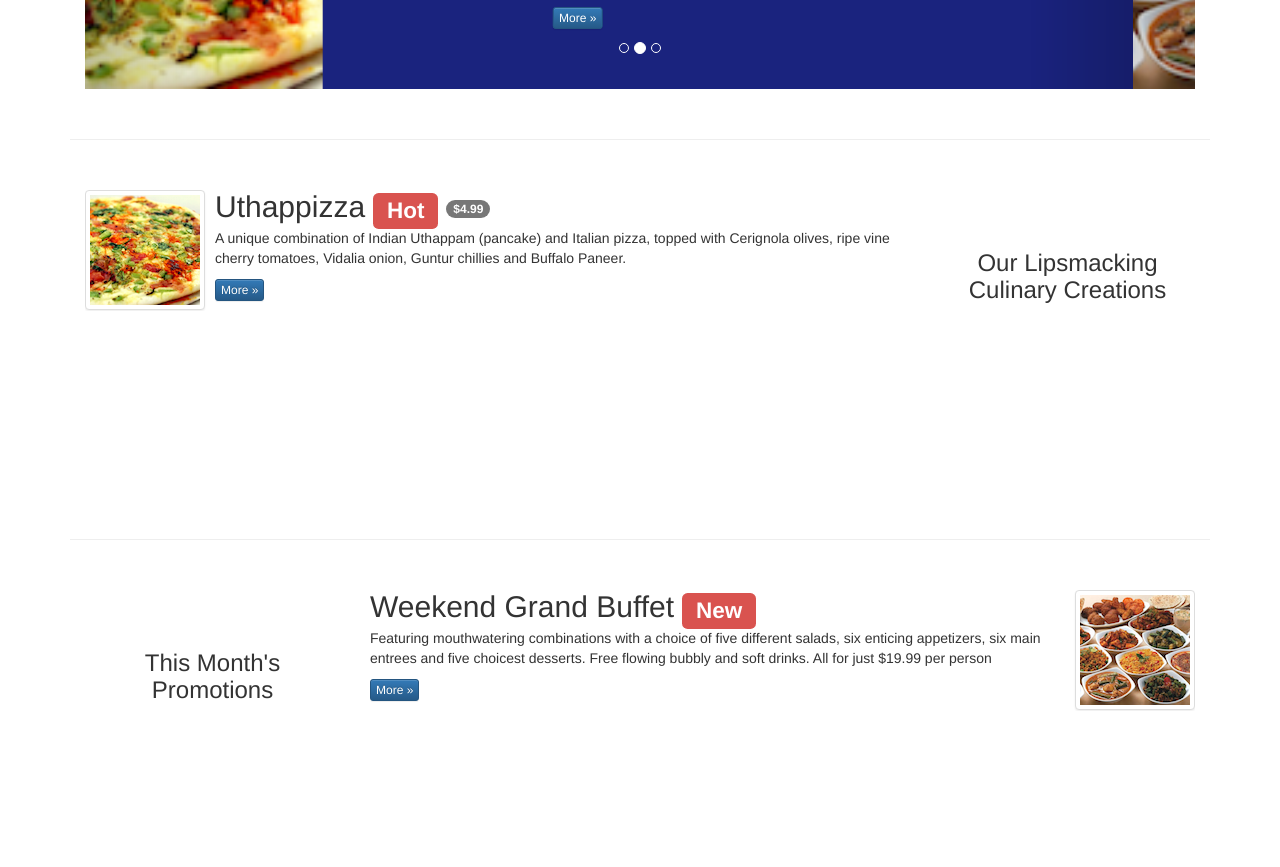
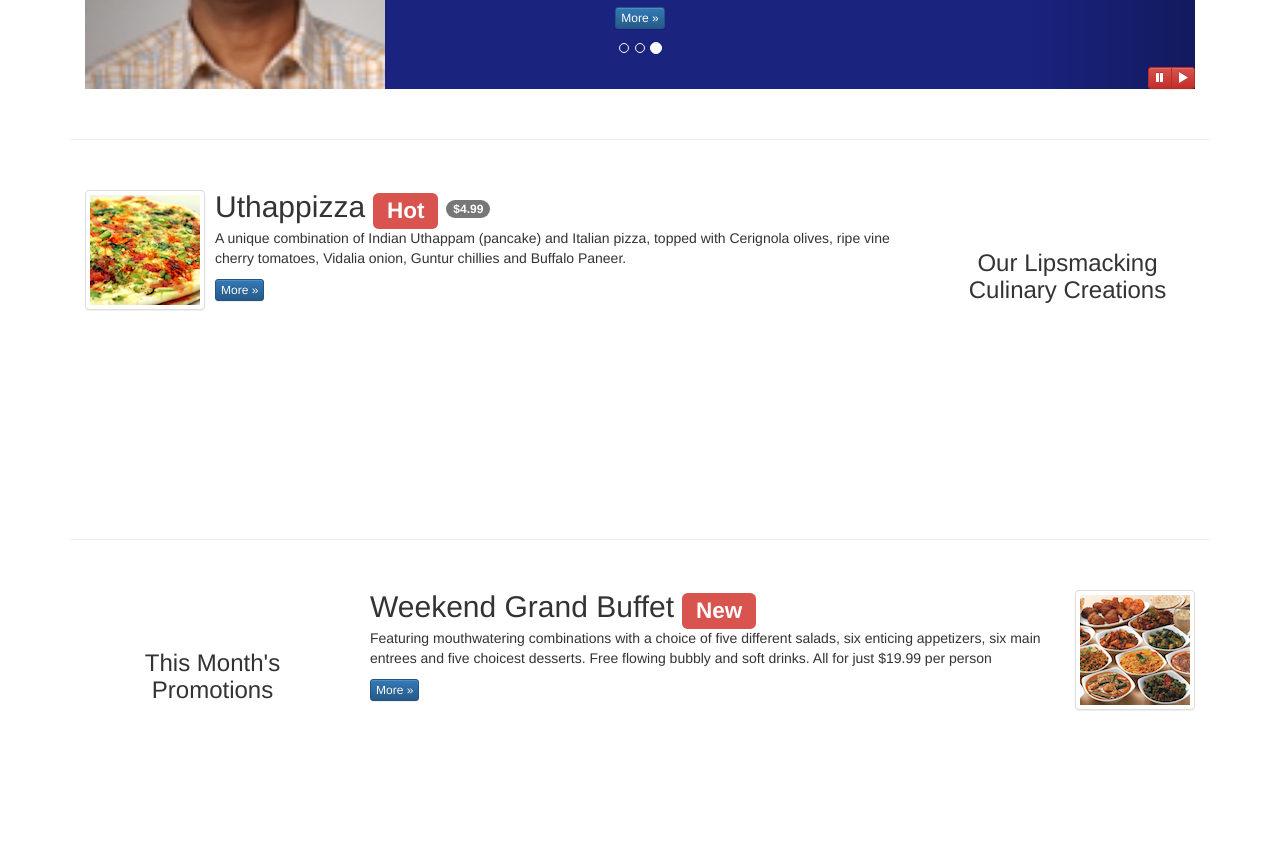
Before and after one commit to ovasyura/html_cources, a plain HTML site: page bootstrap/assignment/index.html in a window 1280 px wide. Shown: the part 720-1587 px from the top of the page. Drawn offline with nearby package versions, Linux system fonts and the light colour scheme.

Commit message:
Week 4 exersize

```diff
--- a/bootstrap/assignment/css/mystyles.css
+++ b/bootstrap/assignment/css/mystyles.css
@@ -95,3 +95,9 @@ body{
     left: 0;
     min-height: 300px;
 }
+
+#carouselButtons {
+    right:0px;
+    position:absolute;
+    bottom:0px;
+}
--- a/bootstrap/assignment/index.html
+++ b/bootstrap/assignment/index.html
@@ -255,6 +255,14 @@
                         </span>
                         <span class="sr-only">Next</span>
                     </a>
+                    <div class="btn-group" id="carouselButtons">
+                        <button class="btn btn-danger btn-xs" id="carousel-pause">
+                            <span class="glyphicon glyphicon-pause" aria-hidden="true"></span>
+                        </button>
+                        <button class="btn btn-danger btn-xs" id="carousel-play">
+                            <span class="glyphicon glyphicon-play" aria-hidden="true"></span>
+                        </button>
+                    </div>
                 </div>
             </div>
         </div>
@@ -325,7 +333,7 @@
                 </div>
             </div>
         </div>
-
+    </div>
 
     <footer class="row-footer">
         <div class="container">
@@ -372,6 +380,22 @@
     <script src="https://ajax.googleapis.com/ajax/libs/jquery/1.11.3/jquery.min.js"></script>
     <!-- Include all compiled plugins (below), or include individual files as needed -->
     <script src="js/bootstrap.min.js"></script>
+    <script>
+        $(document).ready(function() {
+            $("#mycarousel").carousel({ interval: 2000});
+
+            $("#carousel-pause").click(function(){
+                $("#mycarousel").carousel('pause');
+            });
+
+            $("#carousel-play").click(function(){
+                $("#mycarousel").carousel('cycle');
+            });
+
+        });
+
+    </script>
+
 </body>
 
 </html>
```
